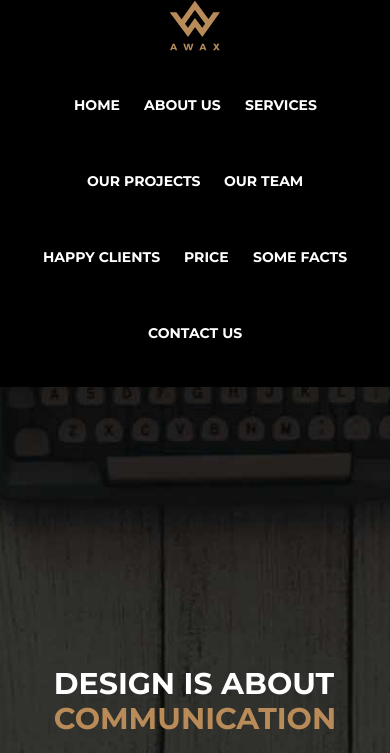
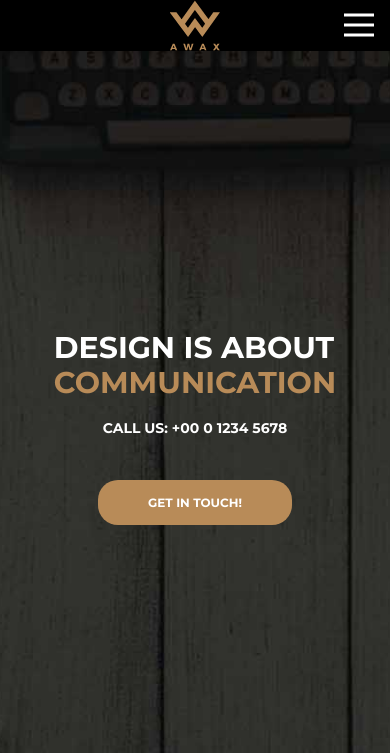
Before and after one commit to krollukasz/Awax, a website: page index.html in a window 390 px wide. Shown: the top 753 px of the page. Drawn offline with nearby package versions, Linux system fonts and the light colour scheme.

Commit message:
Add hamburger menu for mobile

```diff
--- a/index.html
+++ b/index.html
@@ -23,7 +23,12 @@
       <nav class="top-navigation">
         <div class="container container--flex">
           <img class="logo" src="images/logo.png" alt="logo">
-            <ul>
+          <button class="hamburger">
+            <span class="hamburger__box">
+              <span class="hamburger__inner"></span>
+            </span>
+          </button>
+          <ul class="navigation__list">
             <li><a href="#header">Home</a></li>
             <li><a href="#about">About Us</a></li>
             <li><a href="#services">Services</a></li>
--- a/js/script.js
+++ b/js/script.js
@@ -17,3 +17,13 @@ function scrollFunction() {
 function topFunction() {
   $("html, body").animate({scrollTop:0}, "slow");
 };
+
+// Mobile menu
+const hamburger = document.querySelector(".hamburger");
+const navigationList = document.querySelector(".navigation__list");
+const handleClick = () => {
+  hamburger.classList.toggle("hamburger--active");
+  navigationList.classList.toggle("navigation__list--active");
+}
+
+hamburger.addEventListener("click", handleClick);
--- a/sass/_mixins.scss
+++ b/sass/_mixins.scss
@@ -7,3 +7,10 @@
     }
   }
 }
+
+@mixin hamburger-line {
+  width: 100%;
+  height: 3px;
+  background-color: $color-white;
+  position: absolute;
+}
--- /dev/null
+++ b/sass/components/_mobile-menu.scss
@@ -0,0 +1,68 @@
+.hamburger {
+  margin: 0;
+  padding: 10px;
+  background-color: transparent;
+  display: none;
+  border: 0;
+  position: absolute;
+  top: 3px;
+  right: 6px;
+  outline: none;
+  cursor: pointer;
+}
+
+.hamburger__box {
+  width: 30px;
+  height: 24px;
+  display: inline-block;
+  position: relative;
+}
+
+.hamburger__inner {
+  @include hamburger-line;
+
+  top: 50%;
+  left: 0;
+  transform: translateY(-50%);
+  transition: background-color .1s .2s ease-in-out;
+}
+
+.hamburger__inner::before,
+.hamburger__inner::after {
+  @include hamburger-line;
+
+  content: "";
+  left: 0;
+  transition: transform .2s .2s ease-in-out;
+}
+
+.hamburger__inner::before {
+  top: -10px;
+}
+
+.hamburger__inner::after {
+  top: 10px;
+}
+
+.hamburger--active .hamburger__inner {
+  background-color: transparent;
+}
+
+.hamburger--active .hamburger__inner:before {
+  transform: translateY(10px) rotate(45deg);
+}
+
+.hamburger--active .hamburger__inner:after {
+  transform: translateY(-10px) rotate(-45deg);
+}
+
+.navigation__list--active {
+  display: flex;
+  flex-direction: column;
+}
+
+@media (max-width: 992px) {
+  .hamburger {
+    display: inline-block;
+  }
+}
--- a/sass/sections/_nav.scss
+++ b/sass/sections/_nav.scss
@@ -58,10 +58,17 @@ nav {
   nav {
     height: auto;
 
-    ul {
-      li {
-        border-bottom: none;
+      ul {
+        display: none;
+
+        li {
+          border-bottom: none;
+
+          a {
+            line-height: 50px;
+          }
+        }
       }
-    }
+
   }
 }
--- a/sass/style.scss
+++ b/sass/style.scss
@@ -10,6 +10,7 @@
 @import "sections/team";
 @import "components/button";
 @import "components/form";
+@import "components/mobile-menu";
 @import "components/menu-slider";
 @import "components/pagination";
 @import "components/social-media";
```
Also changed, not shown: css/style.css, 1 other file. Lines whose indentation alone changed are shown as unchanged.
